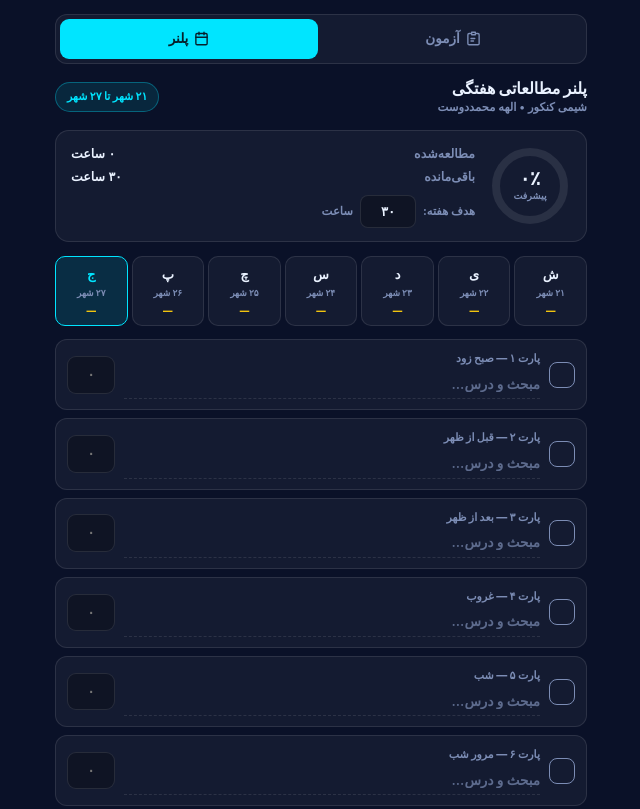
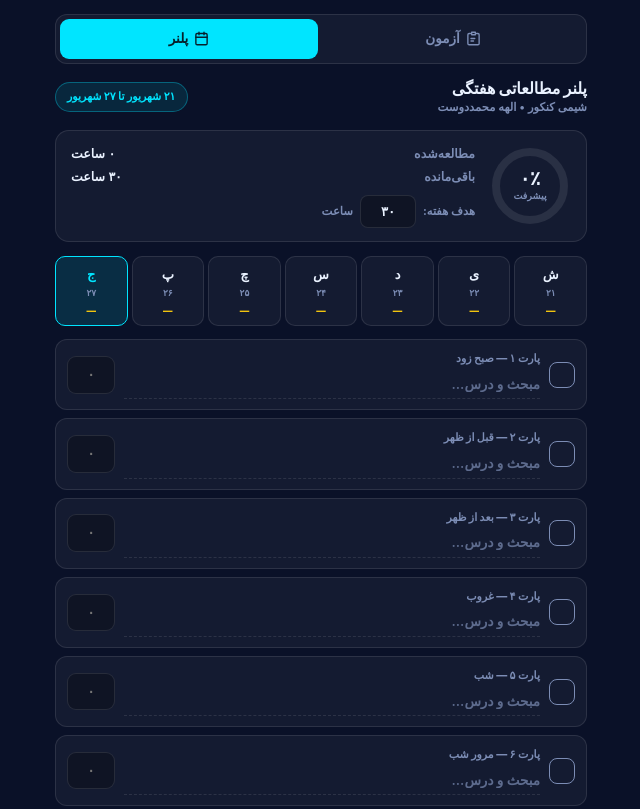
Before and after one commit to MrRooobooot/shimi-app, a plain HTML site: page planner.html in a window 1280 px wide. Shown: the top 809 px of the page, without its empty margins (319-959 px from the left). Drawn offline with Linux system fonts and the light colour scheme.

Commit message:
fix: full month name in week header, day-number-only chips

```diff
--- a/planner.html
+++ b/planner.html
@@ -201,7 +201,8 @@
   const [jy,jm,jd] = g2j(d.getFullYear(), d.getMonth()+1, d.getDate());
   const idx = (d.getDay()+6)%7;
   WEEK.push({ key: d.toISOString().slice(0,10), name: DAYN[idx], short: DAYS[idx],
-              date: fa(jd)+" "+JM[jm].slice(0,3), isToday: d.toDateString()===today.toDateString() });
+              date: fa(jd)+" "+JM[jm], dateShort: fa(jd),
+              isToday: d.toDateString()===today.toDateString() });
 }
 
 /* ---------------- state ---------------- */
@@ -245,7 +246,7 @@
   document.getElementById("days").innerHTML = WEEK.map(d => {
     const h = dayHours(d.key);
     return `<div class="day ${d.key===active?"on":""}" data-k="${d.key}" title="${d.name}">
-      <b>${d.short}</b><i>${d.date}</i>
+      <b>${d.short}</b><i>${d.dateShort}</i>
       <span class="h">${h?fa(Math.round(h*10)/10):"—"}</span>
     </div>`;
   }).join("");
```
